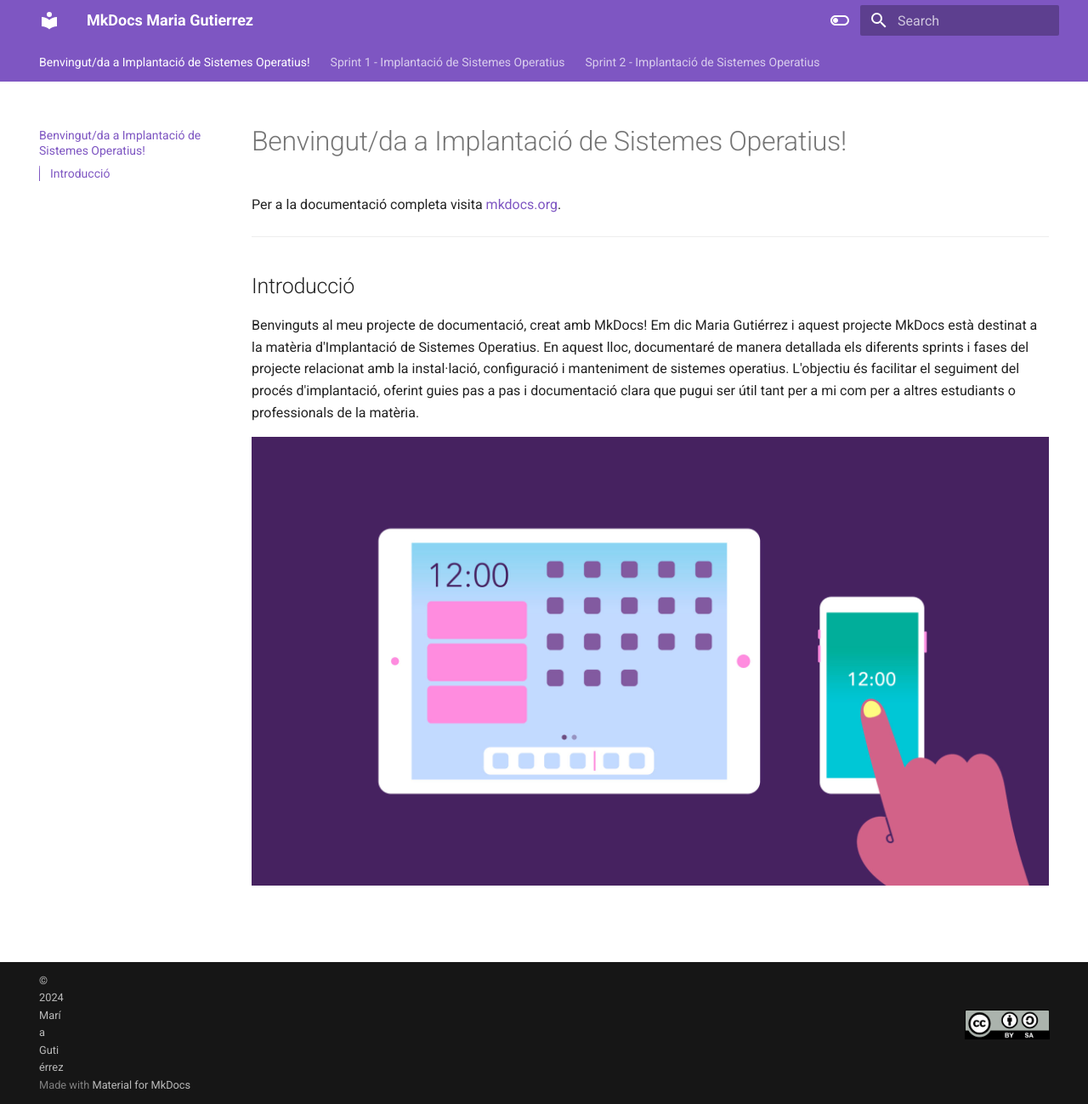
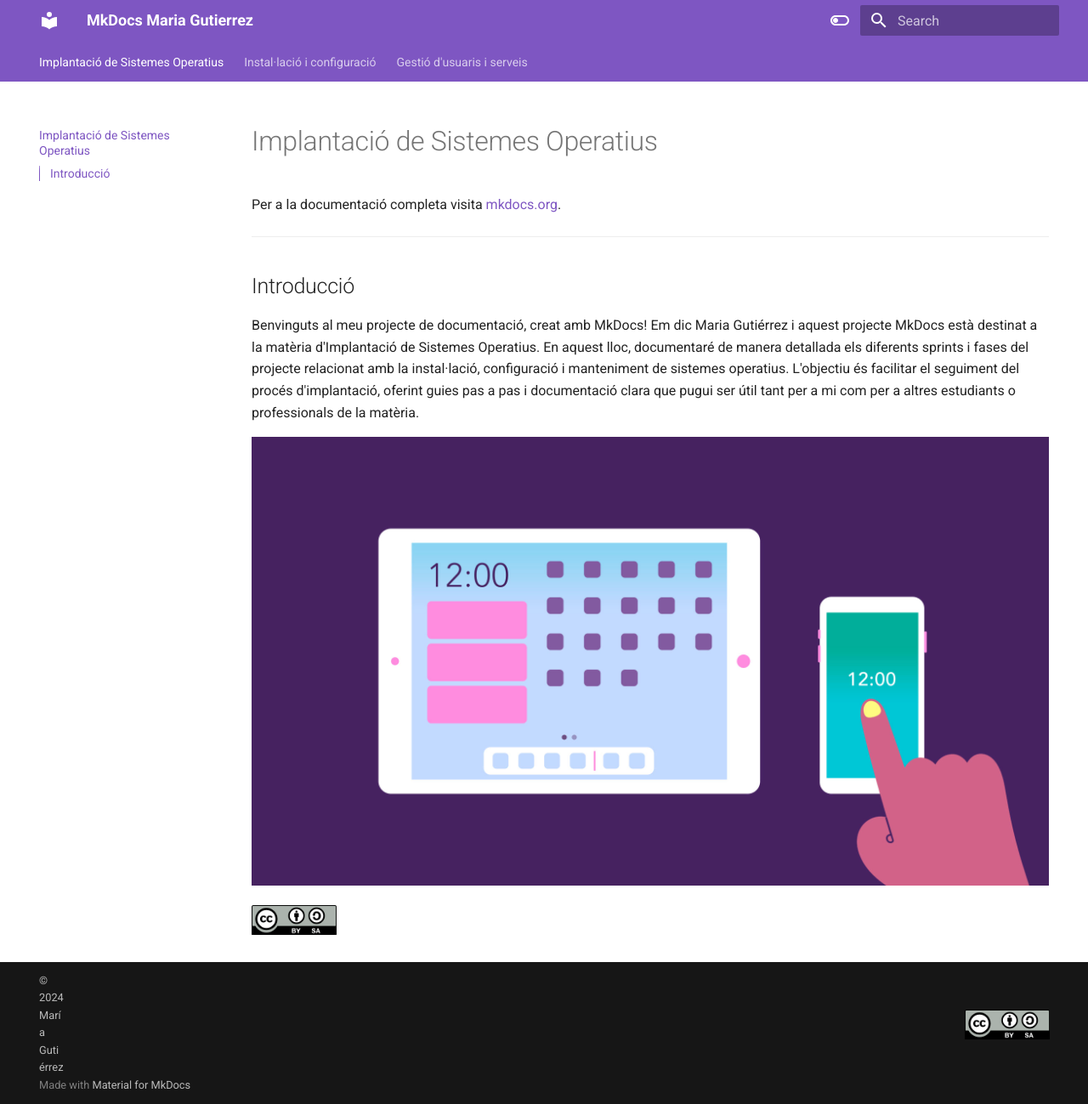
Before and after one commit to mariagutierrez03/projecte-asix2, an MkDocs documentation site: the page built from docs/index.md, in a window 1280 px wide and 1299 px high. Shown: the whole window at 85% size. Built offline with MkDocs 1.6.1 and Material for MkDocs 9.7.7, drawn with Linux system fonts in a browser that asks for light colours; some of the changed lines change nothing that is shown.

Commit message:
Add files via upload

```diff
--- a/docs/index.md
+++ b/docs/index.md
@@ -1,10 +1,12 @@
-#Benvingut/da a Implantació de Sistemes Operatius!
+# Implantació de Sistemes Operatius
 
 Per a la documentació completa visita [mkdocs.org](https://www.mkdocs.org).
 
 ---
-##Introducció
+## Introducció
 
 Benvinguts al meu projecte de documentació, creat amb MkDocs! Em dic Maria Gutiérrez i aquest projecte MkDocs està destinat a la matèria d'Implantació de Sistemes Operatius. En aquest lloc, documentaré de manera detallada els diferents sprints i fases del projecte relacionat amb la instal·lació, configuració i manteniment de sistemes operatius. L'objectiu és facilitar el seguiment del procés d'implantació, oferint guies pas a pas i documentació clara que pugui ser útil tant per a mi com per a altres estudiants o professionals de la matèria.
 
 ![intro](./fotos/intro.jpg)
+
+[![Creative Commons](./fotos/cc_github.png){: style="width:100px; height:auto;"}](https://creativecommons.org/licenses/by-sa/4.0/?ref=chooser-v1)
--- a/docs/sprint1.md
+++ b/docs/sprint1.md
@@ -1,9 +1,11 @@
-# Sprint 1 - Implantació de Sistemes Operatius
+# Instal·lació i configuració
+
+Per a la documentació completa visita [mkdocs.org](https://www.mkdocs.org).
 
 ---
 ## Introducció
 
-En aquest primer sprint, començarem amb la instal·lació d'Ubuntu Linux en una màquina virtual, assegurant una configuració adequada per a un ús general. Això inclou la personalització de gestors d'arrencada, la gestió de llicències i la configuració de punts de restauració per a la recuperació del sistema.
+Començarem amb la instal·lació d'Ubuntu Linux en una màquina virtual, assegurant una configuració adequada per a un ús general. Això inclou la personalització de gestors d'arrencada, la gestió de llicències i la configuració de punts de restauració per a la recuperació del sistema.
 
 Després de la instal·lació, configurarem el programari bàsic necessari, com eines de gestió, seguretat i virtualització, i implementarem còpies de seguretat automàtiques. Finalment, es duran a terme proves per garantir el correcte funcionament i es documentarà tot el procés amb captures de pantalla i detalls clau de la configuració.
 
@@ -383,6 +385,22 @@
 ![tar](./fotos/tar11.png)
 ![tar](./fotos/tar12.png)
 
+### Pinning packet
+El pinning de paquets és una tècnica que permet controlar quina versió d'un paquet es vol instal·lar o actualitzar en un sistema operatiu. Aquesta estratègia és útil per mantenir versions específiques d'aplicacions, evitar actualitzacions no desitjades i gestionar la compatibilitat amb altres programes.
+
+---
+1.
+
+2.
+
+3.
+
+4.
+
+5.
+
+6.
+
 
 ---
 ## Gestor de arrancada
@@ -441,16 +459,6 @@
 ![rfoto](./fotos/r8.png)
 
 ---
-## Conclusió
-
-En resum, aquest primer sprint del projecte 1 ha estat molt interessant, perquè hem après conceptes bàsics però essencials per treballar amb Linux. Hem començat instal·lant la nova versió 24.04 d'Ubuntu, que ens ha permès veure les novetats i els avantatges d’aquesta actualització, i hem après a crear punts de restauració per poder recuperar el sistema en cas de problemes.
-
-També hem parlat sobre les llicències de programari, un tema important per entendre com es pot utilitzar i distribuir el programari. A més, hem vist diferents configuracions de xarxa a VirtualBox, com NAT, Adaptador Pont i Xarxa Interna, que ens han ajudat a entendre millor com es poden connectar les màquines virtuals a internet i entre elles.
-
-Finalment, hem treballat amb gestors d'arrencada, com GRUB, per aprendre com funciona el procés d’inici del sistema i poder gestionar diferents sistemes operatius. Tots aquests temes ens han donat una bona base per continuar avançant amb confiança en els pròxims sprints i ens preparen per a situacions reals en les quals haurem d'aplicar aquests coneixements.
-
-
----
 ## Webgrafia
 
 Molta de la informació extreta està al **Moodle de 0369 - Implantació de Sistemes Operatius**. Seguidament, els següents links són d'internet:
@@ -476,3 +484,4 @@
 Aaron Kili. How to Install and Use Grub Customizer in Ubuntu. Tecmint. Disponible a: <https://www.tecmint.com/install-grub-customizer-in-ubuntu/>
 
 ---
+[![Creative Commons](./fotos/cc_github.png){: style="width:100px; height:auto;"}](https://creativecommons.org/licenses/by-sa/4.0/?ref=chooser-v1)
--- a/docs/sprint2.md
+++ b/docs/sprint2.md
@@ -1,5 +1,39 @@
-# Sprint 2 - Implantació de Sistemes Operatius
+# Gestió d'usuaris i serveis
+
+Per a la documentació completa visita [mkdocs.org](https://www.mkdocs.org).
 
 ---
+## Introducció
 
-## Introducció
+Iniciarem el projecte amb la instal·lació d’Ubuntu Linux en un entorn de màquina virtual, assegurant que el sistema operatiu es configura correctament per gestionar usuaris, grups i polítiques de contrasenyes. En aquesta fase, ens centrarem en la creació i gestió de comptes d'usuari locals, l'assignació de permisos a grups, així com la definició de polítiques de seguretat per a contrasenyes i accessos.
+
+Un cop completada la configuració inicial, avançarem amb la instal·lació i gestió de serveis essencials que són crucials per al funcionament òptim del sistema. Això inclou la configuració de serveis i processos, l'optimització de l'ús de recursos i l'administració de serveis actius d'acord amb les necessitats del sistema.
+
+A continuació, ens ocuparem de la creació i gestió de particions i sistemes de fitxers, garantint una distribució adequada de l'espai, així com l'aplicació de quotes de disc i la implementació de còpies de seguretat automàtiques per assegurar la integritat de les dades.
+
+Finalment, realitzarem proves exhaustives per verificar el correcte funcionament del sistema, incloent la gestió d'usuaris, grups i serveis, així com la integritat dels fitxers, sistemes de particions i quotes de disc. Documentarem detalladament cada pas del procés, que inclourà la creació de comptes d'usuari, la configuració de serveis, l'administració de particions, i el procés de recuperació en cas de desastres, acompanyant-ho de captures de pantalla per il·lustrar les configuracions i ajustaments realitzats durant el procés.
+
+![intro](./fotos/intro4.jpg)
+
+---
+## Gestió de processos
+
+---
+## Gestió d'usuaris i grups
+
+---
+## Gestió de permisos
+
+---
+## Sistemas de fitxers i particions
+
+---
+## Còpia de seguretat i automatització de tasques
+
+---
+## Quotes de disc
+
+
+
+---
+[![Creative Commons](./fotos/cc_github.png){: style="width:100px; height:auto;"}](https://creativecommons.org/licenses/by-sa/4.0/?ref=chooser-v1)
```
